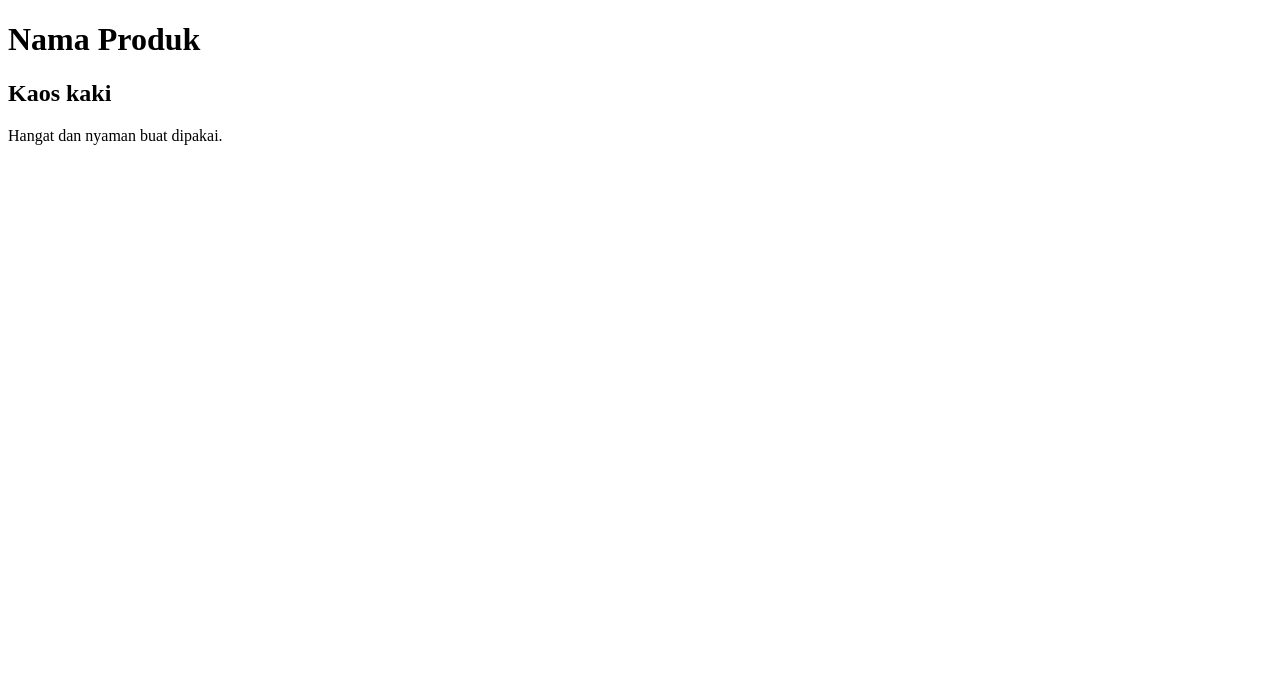
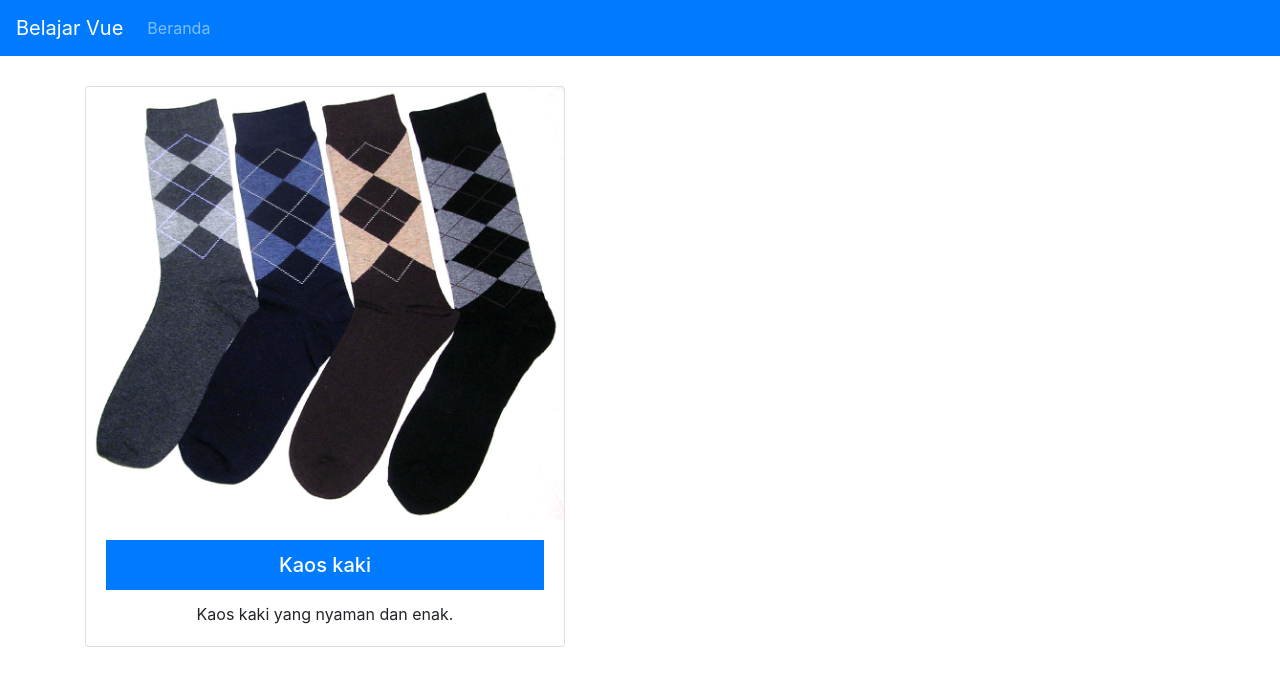
Before and after one commit to ekoteguhw/belajar-vue, a plain HTML site: page 01-intro-to-vuejs/index.html in a window 1280 px wide. Drawn offline with nearby package versions, Linux system fonts and the light colour scheme.

Commit message:
01 Intro to Vuejs: Attribute binding

```diff
--- a/01-intro-to-vuejs/index.html
+++ b/01-intro-to-vuejs/index.html
@@ -1,16 +1,51 @@
 <!DOCTYPE html>
 <html>
+
 <head>
+  <meta charset="utf-8">
+  <meta name="viewport" content="width=device-width, initial-scale=1, shrink-to-fit=no">
   <title>Belajar Vue - Intro to Vuejs</title>
+  <!-- Bootstrap CSS -->
+  <link rel="stylesheet" href="https://maxcdn.bootstrapcdn.com/bootstrap/4.0.0/css/bootstrap.min.css" integrity="sha384-Gn5384xqQ1aoWXA+058RXPxPg6fy4IWvTNh0E263XmFcJlSAwiGgFAW/dAiS6JXm"
+    crossorigin="anonymous">
+  <link rel="stylesheet" href="style.css">
 </head>
+
 <body>
+  <nav class="navbar navbar-expand-lg navbar-dark bg-primary">
+    <a class="navbar-brand" href="">Belajar Vue</a>
+    <button class="navbar-toggler" type="button" data-toggle="collapse" data-target="#navbarNav" aria-controls="navbarNav" aria-expanded="false"
+      aria-label="Toggle navigation">
+      <span class="navbar-toggler-icon"></span>
+    </button>
+    <div class="collapse navbar-collapse" id="navbarNav">
+      <div class="navbar-nav">
+        <a class="nav-item nav-link" href="">Beranda</a>
+      </div>
+    </div>
+  </nav>
   <div id="app">
-      <h1>Nama Produk</h1>
-      <h2>{{ product }}</h2>
-      <p>{{ description }}</p>
+    <div class="container">
+      <div class="card">
+        <img class="card-img-top" :src="product.image" :alt="product.title">
+        <div class="card-body">
+          <h5 class="card-title">{{ product.title }}</h5>
+          <p class="card-text">{{ product.description}}</p>
+        </div>
+      </div>
+    </div>
   </div>
 
+  <!-- Optional JavaScript -->
+  <!-- jQuery first, then Popper.js, then Bootstrap JS -->
+  <script src="https://code.jquery.com/jquery-3.2.1.slim.min.js" integrity="sha384-KJ3o2DKtIkvYIK3UENzmM7KCkRr/rE9/Qpg6aAZGJwFDMVNA/GpGFF93hXpG5KkN"
+    crossorigin="anonymous"></script>
+  <script src="https://cdnjs.cloudflare.com/ajax/libs/popper.js/1.12.9/umd/popper.min.js" integrity="sha384-ApNbgh9B+Y1QKtv3Rn7W3mgPxhU9K/ScQsAP7hUibX39j7fakFPskvXusvfa0b4Q"
+    crossorigin="anonymous"></script>
+  <script src="https://maxcdn.bootstrapcdn.com/bootstrap/4.0.0/js/bootstrap.min.js" integrity="sha384-JZR6Spejh4U02d8jOt6vLEHfe/JQGiRRSQQxSfFWpi1MquVdAyjUar5+76PVCmYl"
+    crossorigin="anonymous"></script>
   <script src="https://unpkg.com/vue"></script>
   <script src="main.js"></script>
 </body>
+
 </html>
--- a/01-intro-to-vuejs/main.js
+++ b/01-intro-to-vuejs/main.js
@@ -1,7 +1,10 @@
 const app = new Vue({
   el: '#app',
   data: {
-    product: 'Kaos kaki',
-    description: 'Hangat dan nyaman buat dipakai.'
-  }
-})
+    product: {
+      title: 'Kaos kaki',
+      description: 'Kaos kaki yang nyaman dan enak.',
+      image: './assets/kaoskaki.jpg',
+    },
+  },
+});
--- /dev/null
+++ b/01-intro-to-vuejs/style.css
@@ -0,0 +1,14 @@
+#app {
+  margin-top: 30px;
+}
+
+.card {
+  text-align: center;
+  width: 30rem;
+}
+
+h5 {
+  background-color: #007bff;
+  line-height: 50px;
+  color: white;
+}
```
Also changed, not shown: 01-intro-to-vuejs/assets/kaoskaki.jpg (added). Lines whose indentation alone changed are shown as unchanged.
